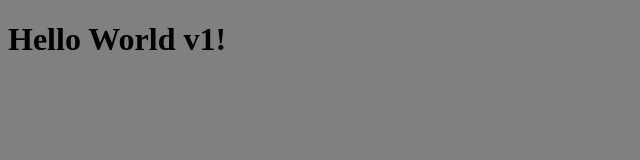
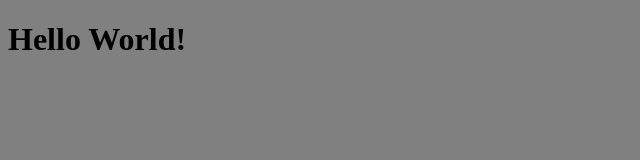
Before and after one commit to CyberSecurityBro/wiz-cicd-workflow, a plain HTML site: page index.html in a window 1280 px wide. Shown: the full height of the page, 0-640 px from the left. Drawn offline with Linux system fonts and the light colour scheme.

Commit message:
Update index.html

```diff
--- a/index.html
+++ b/index.html
@@ -2,7 +2,7 @@
 <html>
   <body style="background-color: gray;">
     <p><h1>
-      Hello World v1!
+      Hello World!
     </h1>
     </p>
   </body>
```
